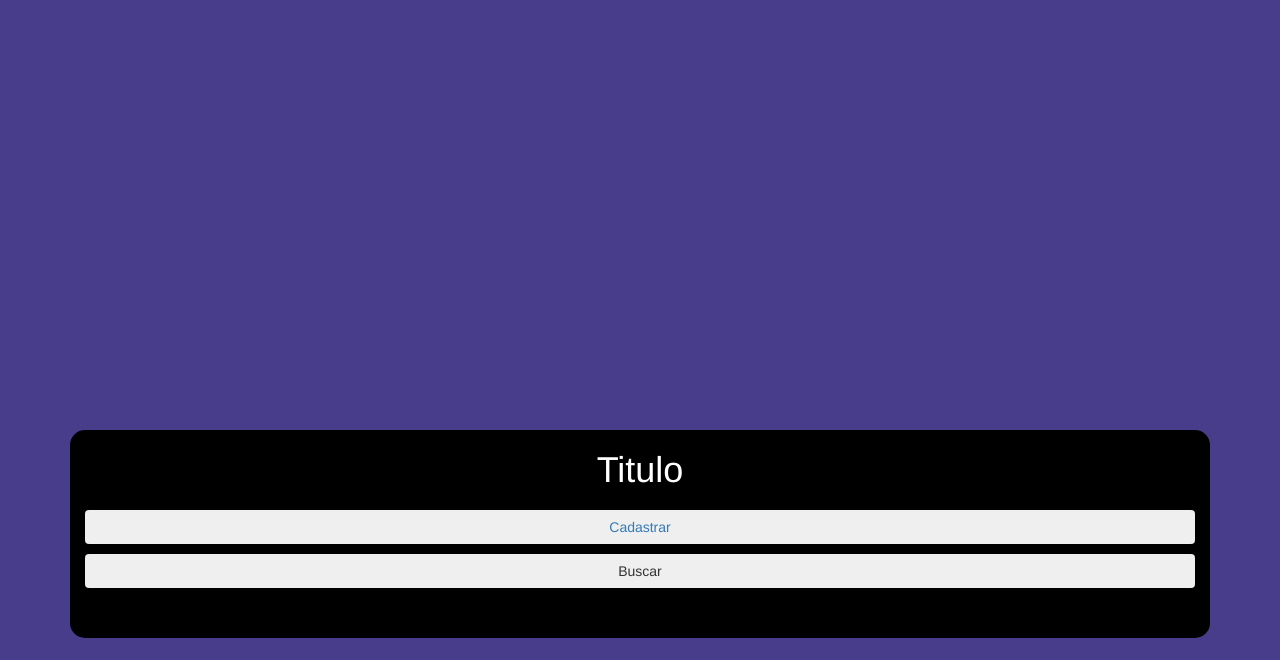
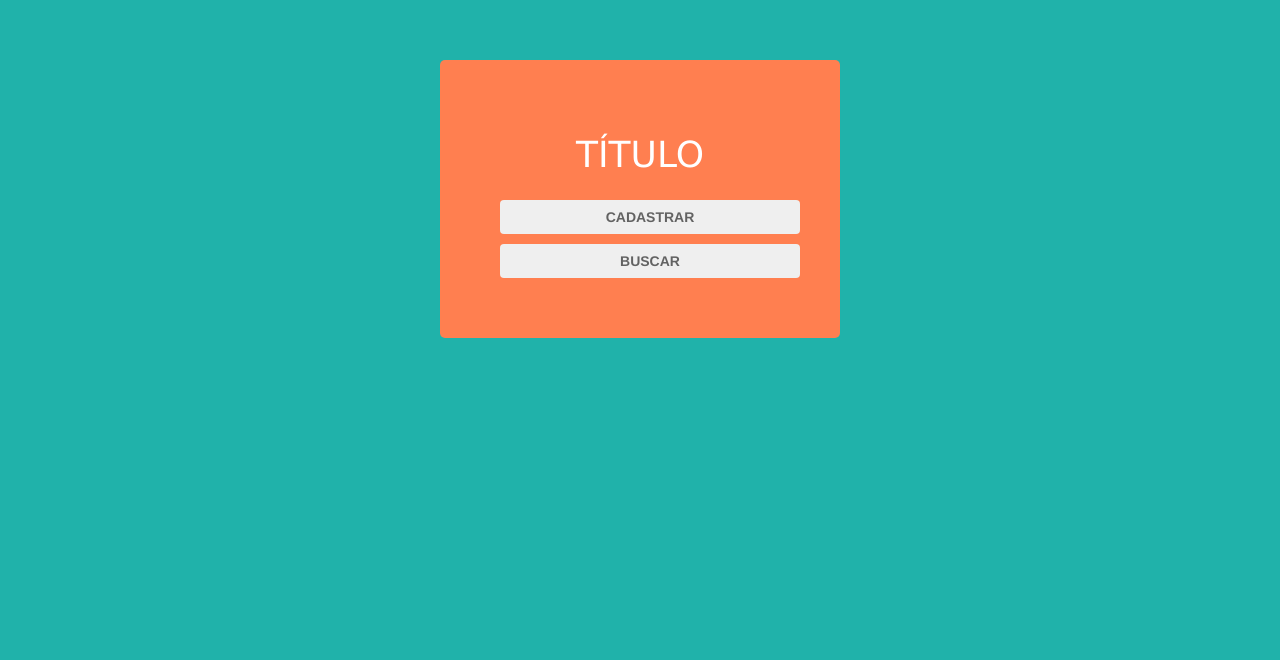
Before and after one commit to viniciuscorreialourenco/2ds2_Dupla, a website: page www/index.html in a window 1280 px wide. Shown: the part 140-800 px from the top of the page. Drawn offline with Linux system fonts and the light colour scheme.

Commit message:
atualizando design da pagina inicial.

```diff
--- a/www/css/style.css
+++ b/www/css/style.css
@@ -1,44 +1,32 @@
-/**/
-.box{
-     background-color: black;
-     opacity: 1.0;
+*{
+     margin: 0px;
+     padding: 0px;
+}
+body{
+     background-color: lightseagreen;
+}
+.container{
+     background-color:coral;
+     padding: 50px;
+     max-width: 400px;
      margin-left: auto;
      margin-right: auto;
-     padding-bottom:50px;
-     border-bottom-left-radius: 15px;
-     border-bottom-right-radius: 15px;
+     margin-top: 200px;
+     border-radius: 5px;
+}
+.btn{
+     margin: 10px;
+     color: rgba(0, 0, 0, 0.589);
+     font-weight: bold;
+}
+a:hover{
+     text-decoration: none;
+     color: rgba(0, 0, 0, 0.589);
+     font-weight: bold;
 }
 .titulo{
-     background-color: black;
-     opacity: 1.0;
-     margin-left: auto;
-     margin-right: auto;
-     margin-top: 50%;
-     border-top-left-radius: 15px;
-     border-top-right-radius: 15px;
      text-align: center;
      color: white;
+     font-family: Verdana, Geneva, Tahoma, sans-serif;
+     padding: 5px;
 }
-#cadastrar:hover{
-     background-color:orange;
-     color: white;
-}
-#buscar:hover{
-     background-color:rgb(7, 49, 139);
-     color: white;
-}
-body{
-     background-color:darkslateblue;
-}
-button{
-     margin-top: 10px;
-}
-.first{
-     margin-top: 200px;
-}
-.cabecalho{
-     text-align: center;
-}
-label{
-     color: white;
-}
--- a/www/index.html
+++ b/www/index.html
@@ -14,14 +14,14 @@
           <div class="container">
                <div class="row titulo">
                    <div class="col-xs-12">
-                        <h1>Titulo</h1>
+                        <h1>TÍTULO</h1>
                    </div>
                </div>
                <div class="row box">
                     <div class="col-xs-12">
-                        <a href="cadastro.html"><button class="btn btn-block" id="cadastrar">Cadastrar</button></a>
+                        <a href="cadastro.html"><button class="btn btn-block" id="cadastrar">CADASTRAR</button></a>
 
-                        <button class="btn  btn-block" id="buscar" onclick="scanBarcode()">Buscar</button>
+                        <button class="btn btn-block" id="buscar" onclick="scanBarcode()">BUSCAR</button>
                     </div>
                </div>
           </div>
```
